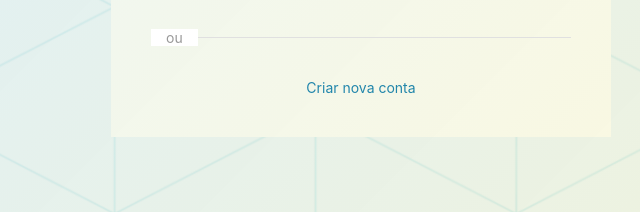
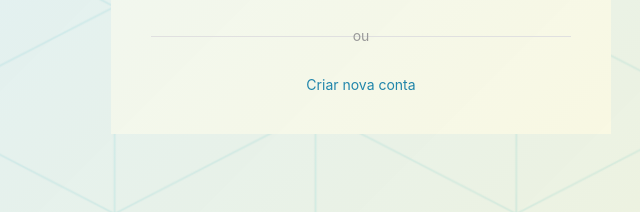
Before and after one commit to csinho/achei-na-ilha, a plain HTML site: page pages/auth/login.html in a window 1280 px wide. Shown: the part 510-722 px from the top of the page, 279-919 px from the left. Drawn offline with nearby package versions, Linux system fonts and the light colour scheme.

Commit message:
Alterações de filtros

```diff
--- a/pages/auth/login.html
+++ b/pages/auth/login.html
@@ -180,6 +180,9 @@
         .divider {
             margin: 30px 0;
             position: relative;
+            display: flex;
+            align-items: center;
+            justify-content: center;
         }
 
         .divider::before {
@@ -193,9 +196,9 @@
         }
 
         .divider span {
-            background: white;
             padding: 0 15px;
             position: relative;
+            background: transparent;
             color: #999;
             font-size: 14px;
         }
```
